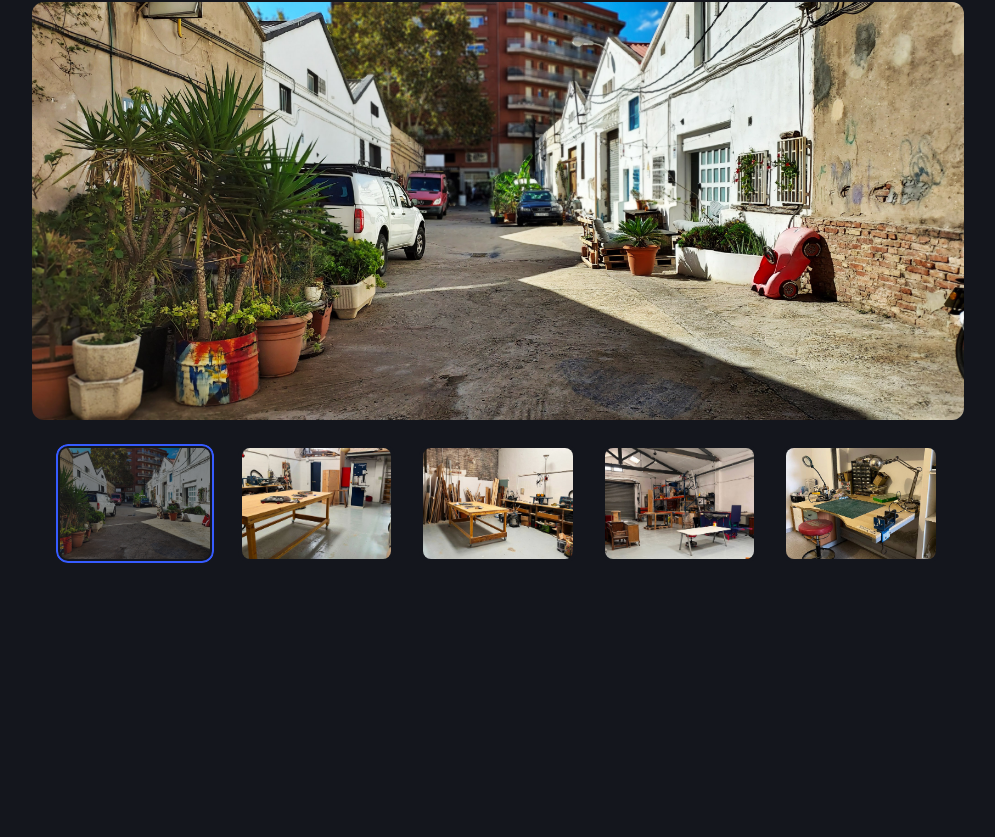
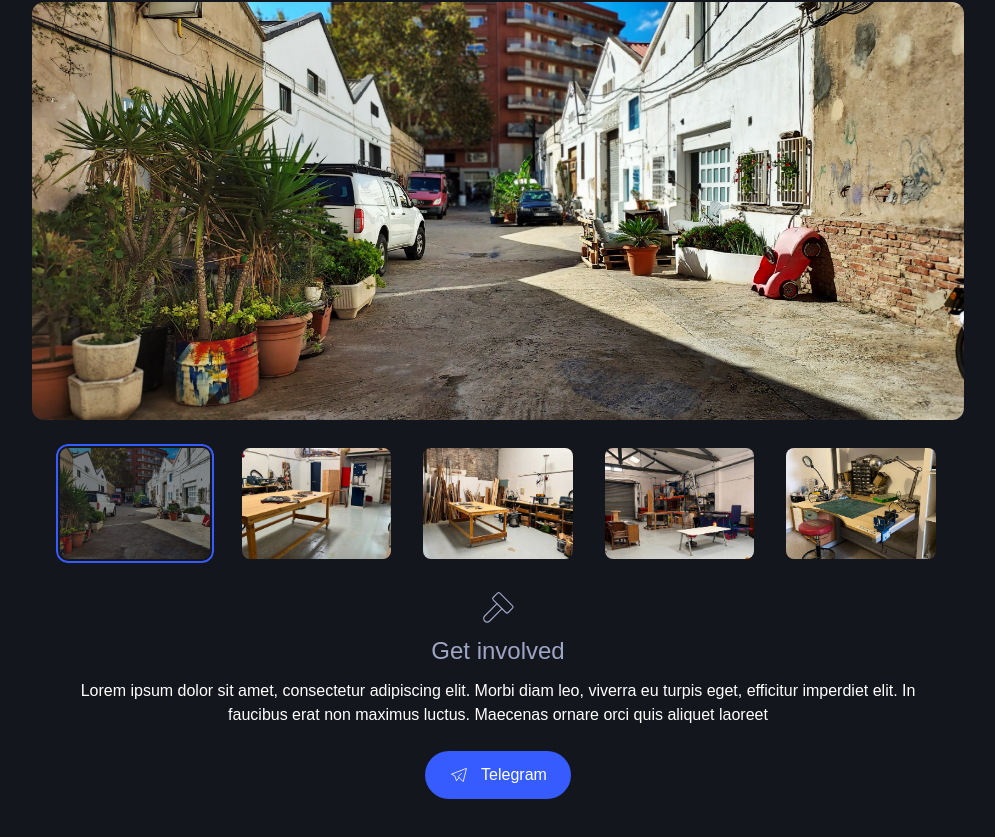
Before and after one commit to mademakerspace/remade-website, a Next.js app: page /en in a window 1280 px wide. Shown: the part 487-1324 px from the top of the page, without its empty margins (142-1137 px from the left). Built offline with nearby package versions, Linux system fonts and the light colour scheme; a web font is replaced by a local one.

Commit message:
Add get involved section with dummy content

```diff
--- a/src/dictionaries/en.json
+++ b/src/dictionaries/en.json
@@ -7,6 +7,10 @@
         "woodWorkshop": "Wood workshop",
         "electronicsWorkshop": "Electronics workshop"
       }
+    },
+    "getInvolved": {
+      "title": "Get involved",
+      "content": "Lorem ipsum dolor sit amet, consectetur adipiscing elit. Morbi diam leo, viverra eu turpis eget, efficitur imperdiet elit. In faucibus erat non maximus luctus. Maecenas ornare orci quis aliquet laoreet"
     }
   }
 }
--- a/src/pages/Home/Home.tsx
+++ b/src/pages/Home/Home.tsx
@@ -2,7 +2,11 @@
 
 import { FunctionComponent } from "react";
 import { useDictionary } from "@/hooks/useDictionary";
-import { IconBuildingWarehouse } from "@tabler/icons-react";
+import {
+  IconBrandTelegram,
+  IconBuildingWarehouse,
+  IconHammer,
+} from "@tabler/icons-react";
 import { Markdown } from "@/components/Markdown/Markdown";
 import { ContentSection } from "@/components/ContentSection/ContentSection";
 import { ImageGallery } from "@/components/ImageGallery/ImageGallery";
@@ -11,6 +15,7 @@ const HomePage: FunctionComponent = () => {
   const dict = useDictionary();
 
   return (
+    <>
       <ContentSection
         icon={IconBuildingWarehouse}
         title={dict.home?.space?.title}
@@ -38,6 +43,24 @@ const HomePage: FunctionComponent = () => {
           ]}
         />
       </ContentSection>
+
+      <ContentSection icon={IconHammer} title={dict.home?.getInvolved?.title}>
+        <Markdown className="text-center mb-6">
+          {dict.home?.getInvolved?.content}
+        </Markdown>
+
+        <div className="flex justify-center">
+          <a
+            href="https://t.me/+ZfAwT8CPnr8wMmE0"
+            className="flex gap-3 items-center px-6 py-3 rounded-full bg-contrast focus:outline-0"
+            rel="noopener nofererrer"
+          >
+            <IconBrandTelegram size={20} stroke={1} />
+            Telegram
+          </a>
+        </div>
+      </ContentSection>
+    </>
   );
 };
 
```
Lines whose indentation alone changed are shown as unchanged.
